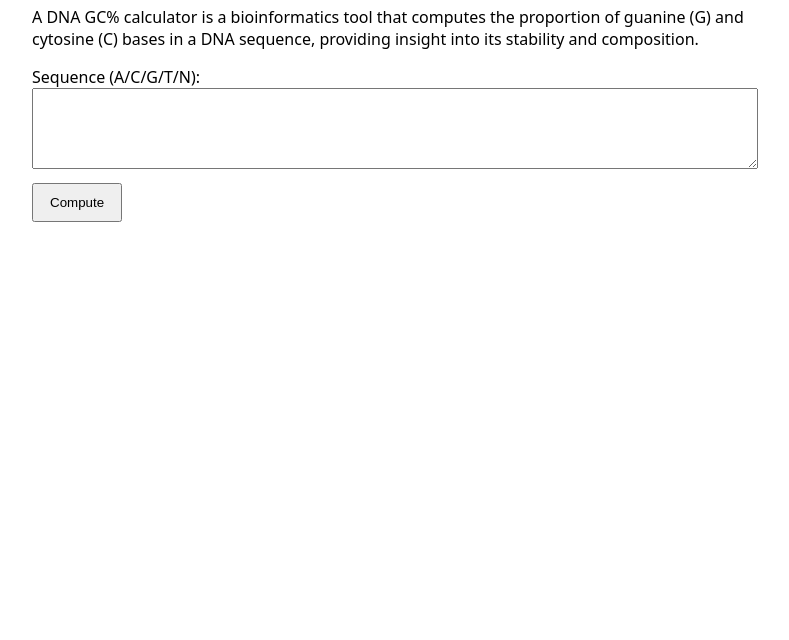
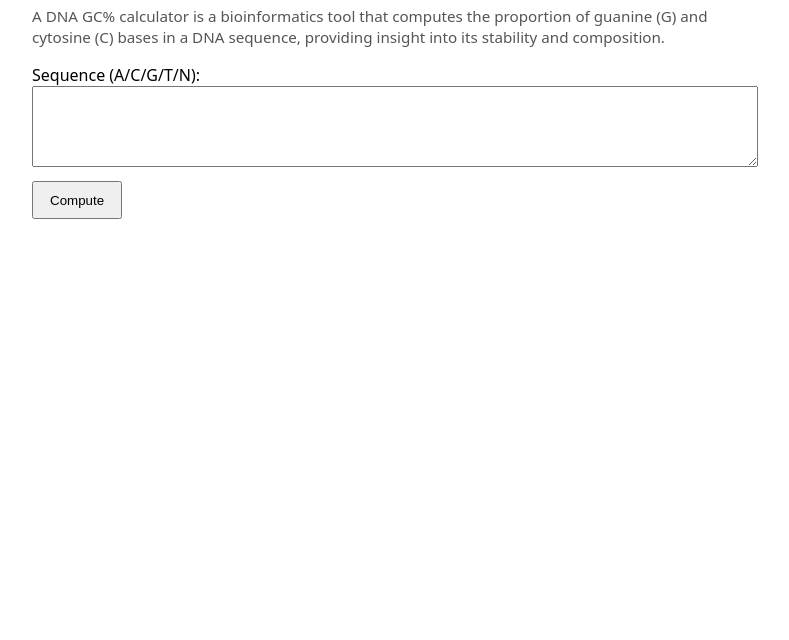
Before and after one commit to gsopas/dna-gc-fastapi-vanilla, a plain HTML site: page docs/index.html in a window 1280 px wide. Shown: the part 160-800 px from the top of the page, without its empty margins (248-1037 px from the left). Drawn offline with Linux system fonts and the light colour scheme.

Commit message:
Add subtitle styles to style.css
Added styles for subtitle under H1 in style.css.

```diff
--- a/docs/style.css
+++ b/docs/style.css
@@ -1,5 +1,14 @@
 body { font-family: system-ui, Arial, sans-serif; margin: 0; }
 main { max-width: 720px; margin: 4rem auto; padding: 1rem; }
+
+/* Subtitle under the H1 */
+.subtitle {
+  font-size: 0.95rem;
+  color: #555;
+  margin-top: 0.25rem;
+  line-height: 1.4;
+}
+
 textarea { width: 100%; }
 button { padding: .6rem 1rem; margin-top: .6rem; cursor: pointer; }
 #result { margin-top: 1rem; font-weight: 600; }
```
